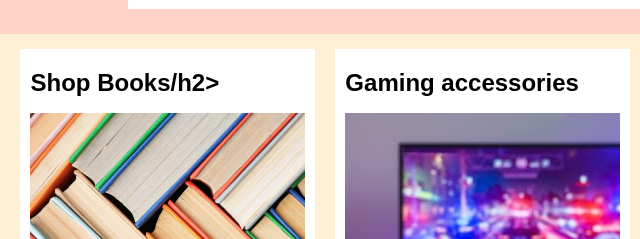
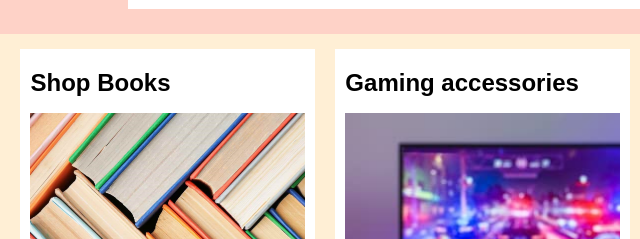
Before and after one commit to Deepika136/Amazon-clone, a plain HTML site: page index.html in a window 1280 px wide. Shown: the part 446-685 px from the top of the page, 0-640 px from the left. Drawn offline with Linux system fonts and the light colour scheme.

Commit message:
Update index.html

```diff
--- a/index.html
+++ b/index.html
@@ -83,7 +83,7 @@
     <div class="shop-section">
       <div class="box1 box">
         <div class="box-content">
-          <h2>Shop Books/h2>
+          <h2>Shop Books</h2>
           <div class="box-img" style="background-image: url('books.jpg')"></div>
           <a href="#">See more</a>
         </div>
```
